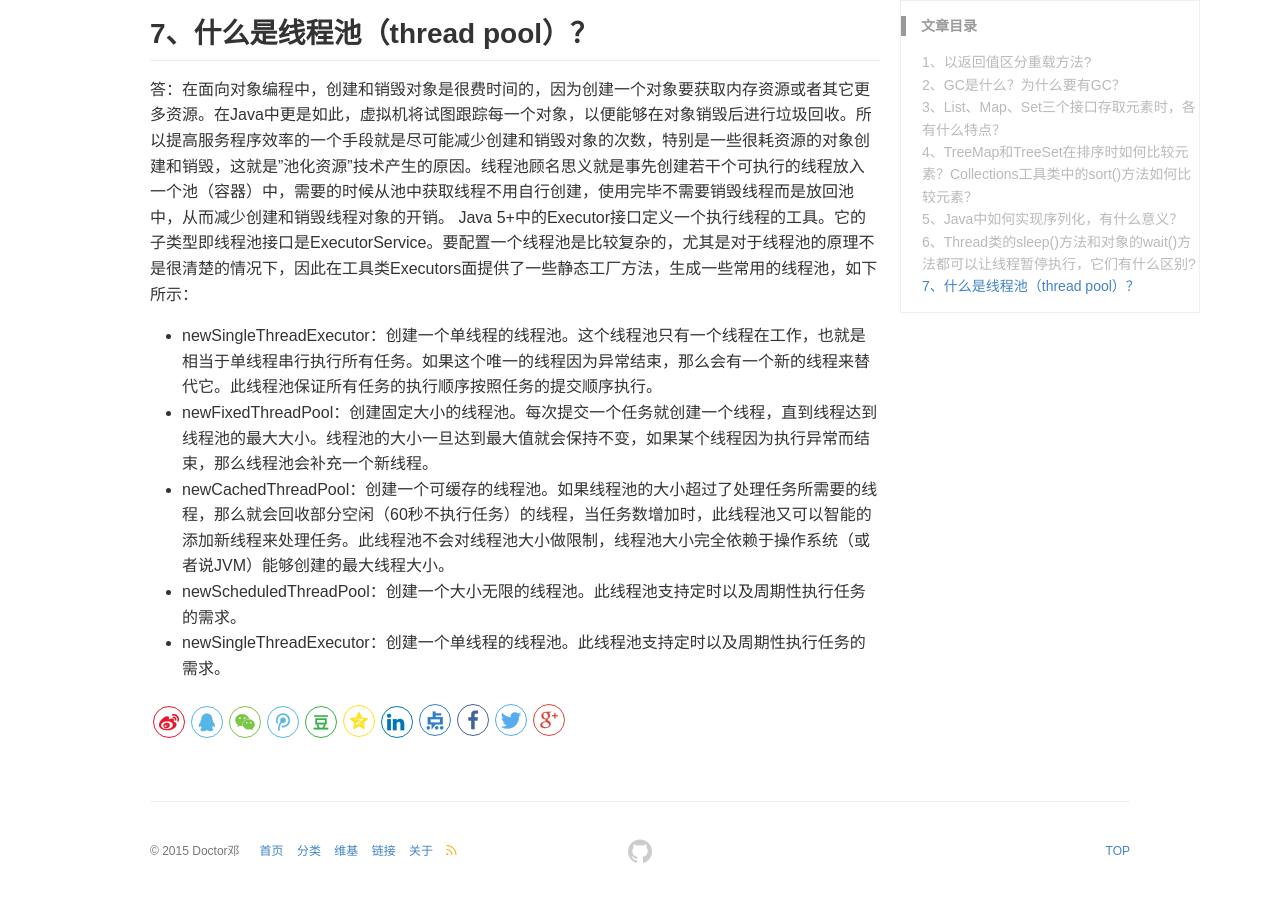
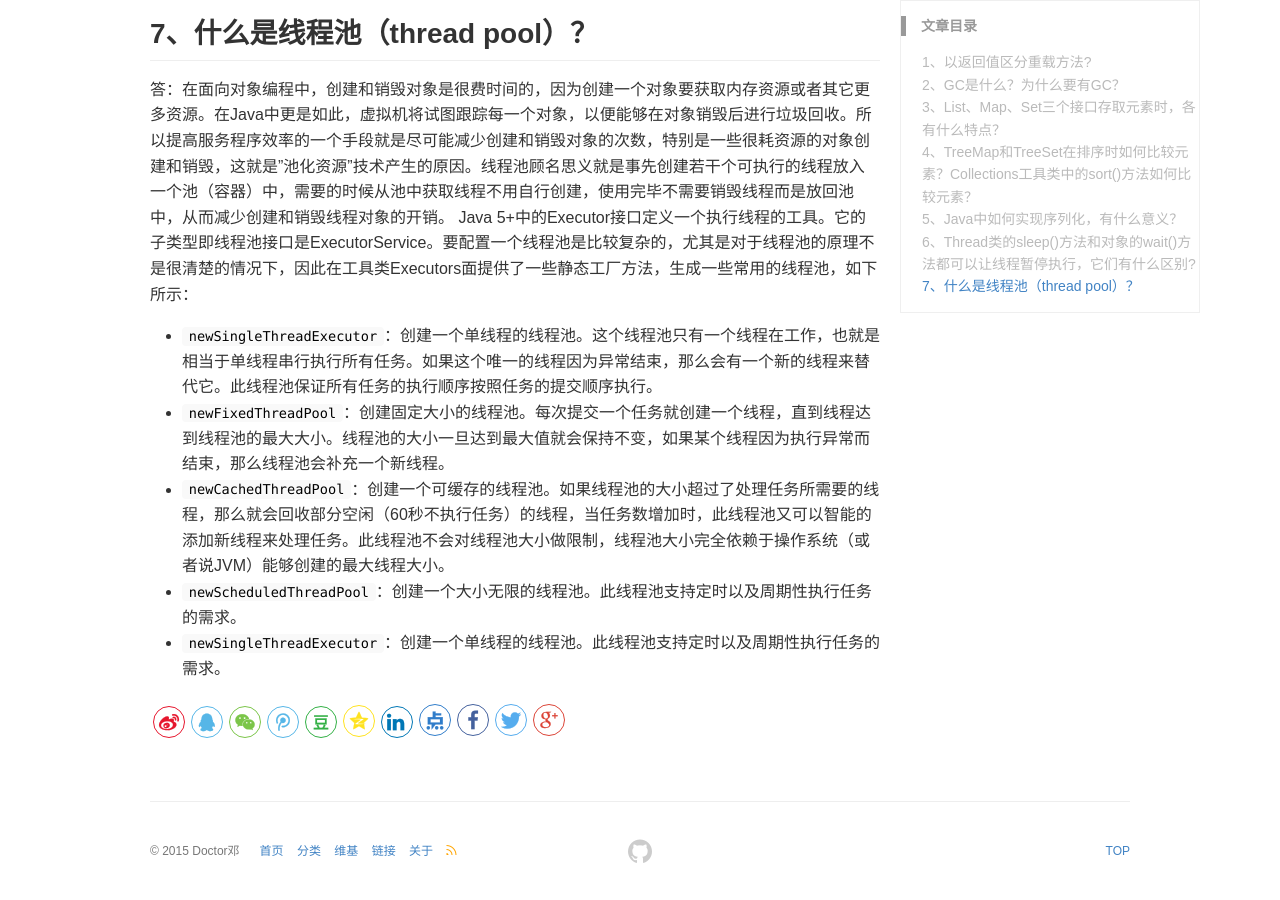
Before and after one commit to DoctorDeng/DoctorDeng.github.io, a Jekyll site: the page built from _posts/2016-09-09-java-面试.md, in a window 1280 px wide and 900 px high, scrolled down 4614 px. Built offline with Jekyll 4.4.1, drawn with Linux system fonts in a browser that asks for light colours.

Commit message:
modify file

````diff
--- a/_posts/2016-09-09-java-面试.md
+++ b/_posts/2016-09-09-java-面试.md
@@ -41,6 +41,7 @@ GC是垃圾收集的意思，内存处理是编程人员容易出现问题的地
 	Collections工具类的sort方法有两种重载的形式，第一种要求传入的待排序容器中存放的对象比较实现Comparable接口以实现元素的比较；第二种不强制性的要求容器中的元素必须可比较，但是要求传入第二个参数，参数是Comparator接口的子类型（需要重写compare方法实现元素的比较），相当于一个临时定义的排序规则，其实就是通过接口注入比较元素大小的算法，也是对回调模式的应用（Java中对函数式编程的支持）。
 
 **例一：**
+
 ```java
 public class Student implements Comparable<Student> {
     private String name;        // 姓名
@@ -81,6 +82,7 @@ class Test01 {
 ```
 
 **例二：**
+
 ```java
 public class Student {
     private String name;    // 姓名
@@ -154,8 +156,8 @@ class Test02 {
 答：在面向对象编程中，创建和销毁对象是很费时间的，因为创建一个对象要获取内存资源或者其它更多资源。在Java中更是如此，虚拟机将试图跟踪每一个对象，以便能够在对象销毁后进行垃圾回收。所以提高服务程序效率的一个手段就是尽可能减少创建和销毁对象的次数，特别是一些很耗资源的对象创建和销毁，这就是”池化资源”技术产生的原因。线程池顾名思义就是事先创建若干个可执行的线程放入一个池（容器）中，需要的时候从池中获取线程不用自行创建，使用完毕不需要销毁线程而是放回池中，从而减少创建和销毁线程对象的开销。
 	Java 5+中的Executor接口定义一个执行线程的工具。它的子类型即线程池接口是ExecutorService。要配置一个线程池是比较复杂的，尤其是对于线程池的原理不是很清楚的情况下，因此在工具类Executors面提供了一些静态工厂方法，生成一些常用的线程池，如下所示：
 
-* newSingleThreadExecutor：创建一个单线程的线程池。这个线程池只有一个线程在工作，也就是相当于单线程串行执行所有任务。如果这个唯一的线程因为异常结束，那么会有一个新的线程来替代它。此线程池保证所有任务的执行顺序按照任务的提交顺序执行。
-*  newFixedThreadPool：创建固定大小的线程池。每次提交一个任务就创建一个线程，直到线程达到线程池的最大大小。线程池的大小一旦达到最大值就会保持不变，如果某个线程因为执行异常而结束，那么线程池会补充一个新线程。
-* newCachedThreadPool：创建一个可缓存的线程池。如果线程池的大小超过了处理任务所需要的线程，那么就会回收部分空闲（60秒不执行任务）的线程，当任务数增加时，此线程池又可以智能的添加新线程来处理任务。此线程池不会对线程池大小做限制，线程池大小完全依赖于操作系统（或者说JVM）能够创建的最大线程大小。
-* newScheduledThreadPool：创建一个大小无限的线程池。此线程池支持定时以及周期性执行任务的需求。
-* newSingleThreadExecutor：创建一个单线程的线程池。此线程池支持定时以及周期性执行任务的需求。
+* `newSingleThreadExecutor`：创建一个单线程的线程池。这个线程池只有一个线程在工作，也就是相当于单线程串行执行所有任务。如果这个唯一的线程因为异常结束，那么会有一个新的线程来替代它。此线程池保证所有任务的执行顺序按照任务的提交顺序执行。
+*  `newFixedThreadPool`：创建固定大小的线程池。每次提交一个任务就创建一个线程，直到线程达到线程池的最大大小。线程池的大小一旦达到最大值就会保持不变，如果某个线程因为执行异常而结束，那么线程池会补充一个新线程。
+* `newCachedThreadPool`：创建一个可缓存的线程池。如果线程池的大小超过了处理任务所需要的线程，那么就会回收部分空闲（60秒不执行任务）的线程，当任务数增加时，此线程池又可以智能的添加新线程来处理任务。此线程池不会对线程池大小做限制，线程池大小完全依赖于操作系统（或者说JVM）能够创建的最大线程大小。
+* `newScheduledThreadPool`：创建一个大小无限的线程池。此线程池支持定时以及周期性执行任务的需求。
+* `newSingleThreadExecutor`：创建一个单线程的线程池。此线程池支持定时以及周期性执行任务的需求。
````
